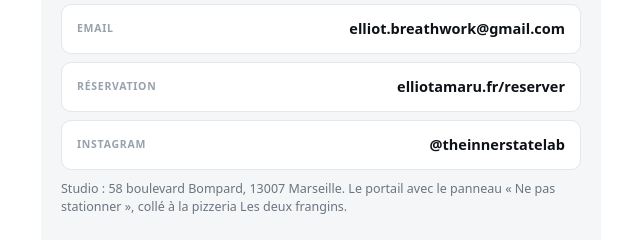
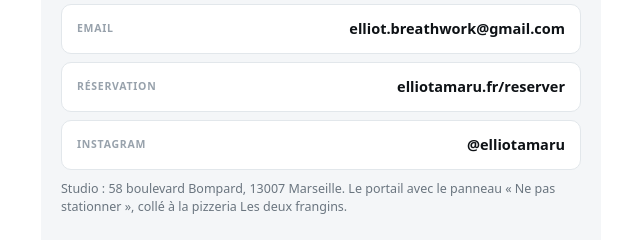
Before and after one commit to elliotbreathwork-tech/manuel-du-souffle, a plain HTML site: page index.html in a window 1280 px wide. Shown: the part 5680-5920 px from the top of the page, 319-959 px from the left. Drawn offline with Linux system fonts and the light colour scheme.

Commit message:
Instagram : @elliotamaru

```diff
--- a/index.html
+++ b/index.html
@@ -391,7 +391,7 @@
       <a href="tel:+33766357674"><span class="k">Téléphone</span><span class="v">07 66 35 76 74</span></a>
       <a href="mailto:elliot.breathwork@gmail.com"><span class="k">Email</span><span class="v">elliot.breathwork@gmail.com</span></a>
       <a href="https://elliotamaru.fr/reserver/?utm_source=landing&amp;utm_medium=manuel-du-souffle" target="_blank" rel="noopener"><span class="k">Réservation</span><span class="v">elliotamaru.fr/reserver</span></a>
-      <a href="https://www.instagram.com/theinnerstatelab/" target="_blank" rel="noopener"><span class="k">Instagram</span><span class="v">@theinnerstatelab</span></a>
+      <a href="https://www.instagram.com/elliotamaru/" target="_blank" rel="noopener"><span class="k">Instagram</span><span class="v">@elliotamaru</span></a>
     </div>
     <p class="addr">Studio : 58 boulevard Bompard, 13007 Marseille. Le portail avec le panneau « Ne pas stationner », collé à la pizzeria Les deux frangins.</p>
 
```
